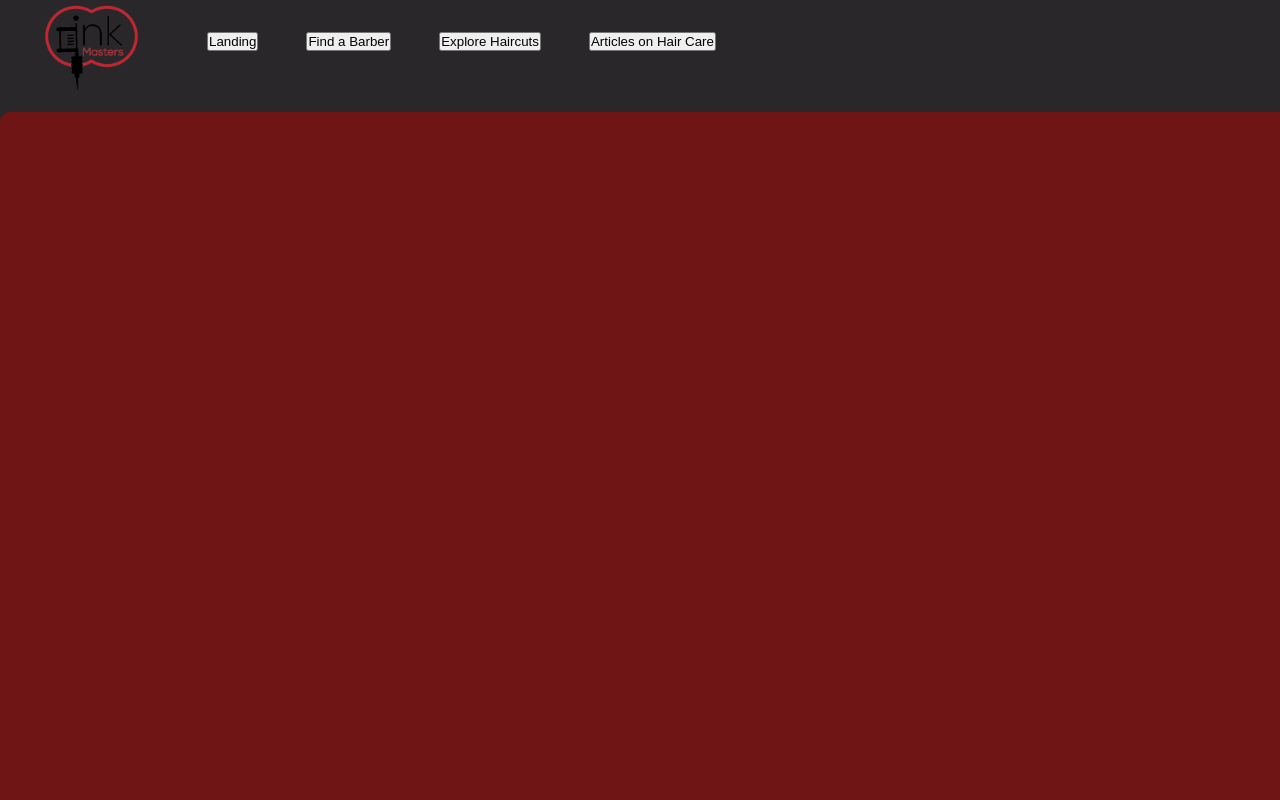
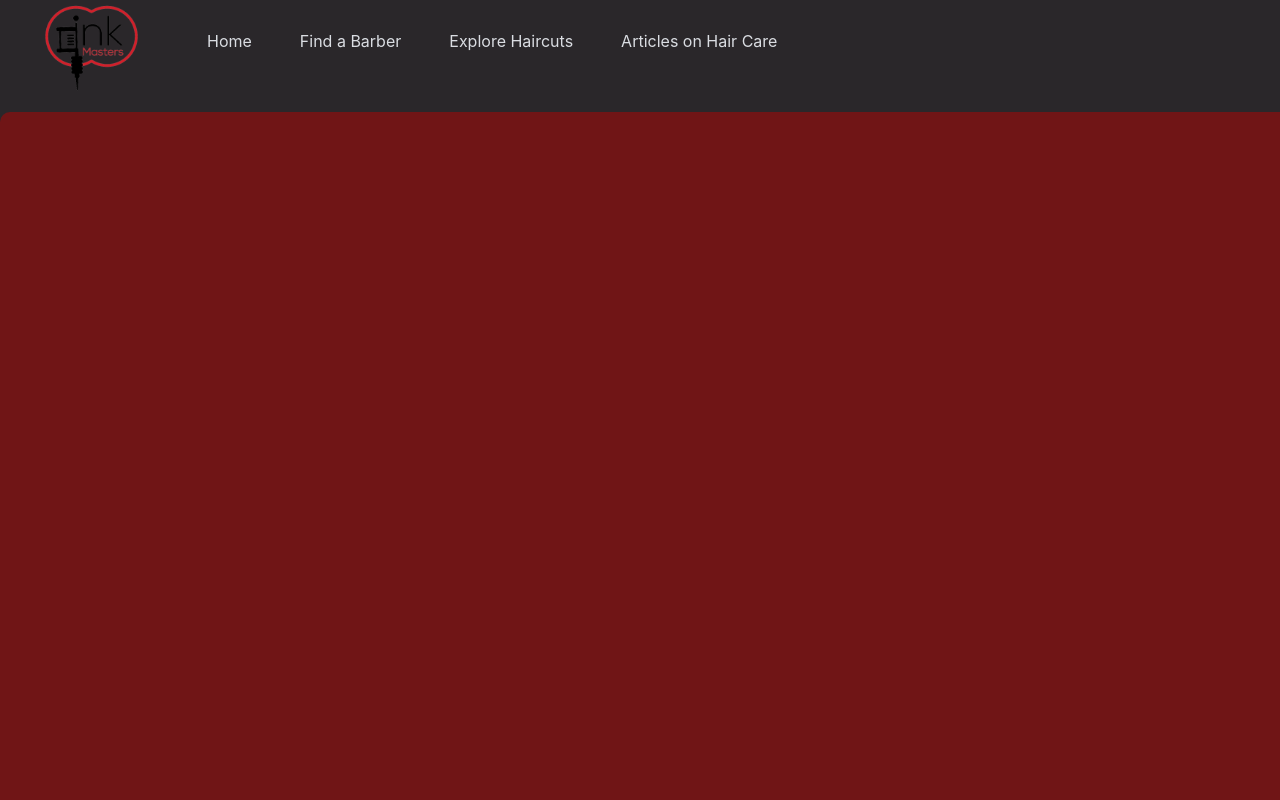
Before and after one commit to omaomach/myBarber-frontend, a React (Create React App) app: page /explore in a window 1280 px wide. Shown: the top 800 px of the page. Built offline with nearby package versions, Linux system fonts and the light colour scheme.

Commit message:
changed navlinks

```diff
--- a/src/components/Navbar.js
+++ b/src/components/Navbar.js
@@ -16,10 +16,10 @@ function Navbar() {
             <img className="logo" src={logo} alt="logo"/>
             <nav ref={navRef}>
                 <div id="links-container">
-                    <NavLink to="/landing"><button className="nav-buttons">Landing</button></NavLink>
-                    <NavLink to="/findbarber"><button className="nav-buttons">Find a Barber</button></NavLink>
-                    <NavLink to="/explore"><button className="nav-buttons">Explore Haircuts</button></NavLink>
-                    <NavLink to="/articles"><button className="nav-buttons">Articles on Hair Care</button></NavLink>
+                    <NavLink to="/landing">Home</NavLink>
+                    <NavLink to="/findbarber">Find a Barber</NavLink>
+                    <NavLink to="/explore">Explore Haircuts</NavLink>
+                    <NavLink to="/articles">Articles on Hair Care</NavLink>
                 </div>
 
                 <button className="nav-btn nav-close-btn" onClick={showNavbar}>
```
